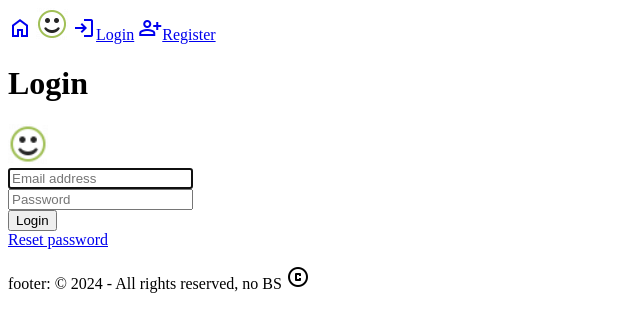
After one commit to svvoii/custom_user_model, a Django app: page /login/ in a window 1280 px wide. The commit adds this page. Shown: the top 332 px of the page, without its empty margins (0-640 px from the left). Run offline with Django 5.2, Linux system fonts and the light colour scheme.

Commit message:
Added Login and Logaout forms, views and html files

```diff
--- a/account/models.py
+++ b/account/models.py
@@ -1,5 +1,6 @@
 from django.db import models
 from django.contrib.auth.models import AbstractBaseUser, BaseUserManager
+from django.contrib.sessions.models import Session
 
 
 class MyAccountManager(BaseUserManager):
--- /dev/null
+++ b/account/templates/account/login.html
@@ -0,0 +1,38 @@
+{% extends 'layout.html' %}
+
+{% load static %}
+
+{% block content %}
+
+	<h1>Login</h1>
+
+	<form method="POST">
+		{% csrf_token %}
+
+		<img src="{% static 'images/smile_32-32.png' %}" alt="LOGO" width="40" height="40"></br>
+
+		<input type="email" name="email" placeholder="Email address" required autofocus></br>
+		<input type="password" name="password" placeholder="Password" required></br>
+
+		{% for field in login_form %}
+			{% for error in field.errors %}
+				<div style="color: red;">
+					<p> {{ error }} </p>
+				</div>
+			{% endfor %}
+		{% endfor %}
+
+		{% if login_form.non_field_errors %}
+			<div style="color: red;">
+				<p> {{ login_form.non_field_errors }} </p>
+			</div>
+		{% endif %}
+
+		<button type="submit">Login</button>
+	</form>
+
+	<div>
+		<a href="#">Reset password</a>
+	</div>
+
+{% endblock content %}
--- a/account/views.py
+++ b/account/views.py
@@ -1,3 +1,71 @@
-from django.shortcuts import render
+from django.shortcuts import render, redirect
+from django.contrib.auth import login, authenticate, logout
+from django.http import HttpResponse
 
-# Create your views here.
+from account.forms import RegistrationForm, AccountAuthenticationForm
+
+
+def register_view(request, *args, **kwargs):
+	user = request.user
+	if user.is_authenticated:
+		return HttpResponse(f"You are already authenticated as {user.email}.")
+
+	context = {}
+	if request.POST:
+		form = RegistrationForm(request.POST) # this will create a form object with the data passed from the `register.html`
+		if form.is_valid(): # this will validate the form data (all the fields of the form are valid)
+			form.save() # this will trigger the `clean_email` and `clean_username` methods of the `RegistrationForm` class
+			email = form.cleaned_data.get('email')
+			raw_password = form.cleaned_data.get('password1')
+			account = authenticate(email=email, password=raw_password)
+			login(request, account)
+
+			destination = det_redirect_if_exists(request)
+			# destination = kwargs.get('next')
+			if destination:
+				return redirect(destination)
+			else:
+				return redirect('home') # `home` is the name of the URL pattern in the `main/urls.py` file
+		else:
+			context['registration_form'] = form # this will pass any error message related to the form fields
+
+	return render(request, 'account/register.html', context)
+
+
+def logout_view(request):
+	logout(request)
+	return redirect('home')
+
+
+def login_view(request, *args, **kwargs):
+	context = {}
+
+	user = request.user
+	if user.is_authenticated:
+		return redirect('home')
+
+	if request.POST:
+		form = AccountAuthenticationForm(request.POST)
+		if form.is_valid():
+			email = request.POST['email']
+			password = request.POST['password']
+			user = authenticate(email=email, password=password)
+
+			if user:
+				login(request, user)
+				destination = det_redirect_if_exists(request)
+				if destination:
+					return redirect(destination)
+				else:
+					return redirect('home')
+		else:
+			context['login_form'] = form
+
+	return render(request, 'account/login.html', context)
+
+def det_redirect_if_exists(request):
+	redirect = None
+	if request.GET:
+		if request.GET.get('next'):
+			redirect = str(request.GET.get('next'))
+	return redirect
--- a/main/urls.py
+++ b/main/urls.py
@@ -20,10 +20,14 @@ from django.conf import settings
 from django.conf.urls.static import static
 
 from homepage.views import home_view
+from account.views import register_view, login_view, logout_view
 
 urlpatterns = [
-    path('admin/', admin.site.urls),
-	path('', home_view, name='home')
+	path('admin/', admin.site.urls),
+	path('', home_view, name='home'),
+	path('login/', login_view, name='login'),
+	path('logout/', logout_view, name='logout'),
+	path('register/', register_view, name='register'),
 ]
 
 # This is only needed when running in debug mode during development. The files will be served from the static_cdn and media_cdn directories.
--- a/templates/layout.html
+++ b/templates/layout.html
@@ -16,15 +16,25 @@
 		<a href="/profile" title="PROFILE"> <img src="{% static 'images/smile_32-32.png' %}"></a>
 
 		{% if request.user.is_authenticated %}
-			<p>{{ request.user.username }} is authenticated.</p>
-			<p>Profile image: {{ request.user.profile_image.url }}</p>
 			<img src="{{ request.user.profile_image.url }}" alt="LOGO" width="40" height="40">
+			<a href="{% url 'logout' %}" title="LOGOUT"> <span class="material-symbols-outlined">logout</span>Logout</a>
 		{% else %}
-			<p>Not logged in</p>
+			<a href="{% url 'login' %}" title="LOGIN"> <span class="material-symbols-outlined">login</span>Login</a>
+			<a href="{% url 'register' %}" title="REGISTER"> <span class="material-symbols-outlined">person_add</span>Register</a>
 		{% endif %}
 	</nav>
+
 	<div>
 		{% block content %}
+
+			{% if request.user.is_authenticated %}
+				<p>{{ request.user.username }} is authenticated.</p>
+				<p>profile image: {{ request.user.profile_image.url }}</p>
+			{% else %}
+				<p>not logged in</p>
+
+			{% endif %}
+
 		{% endblock content %}
 	</div>
 
```
Also changed, not shown: account/forms.py (added, +46 -0 lines), account/templates/account/register.html (added, +36 -0 lines), README.md, db.sqlite3.
